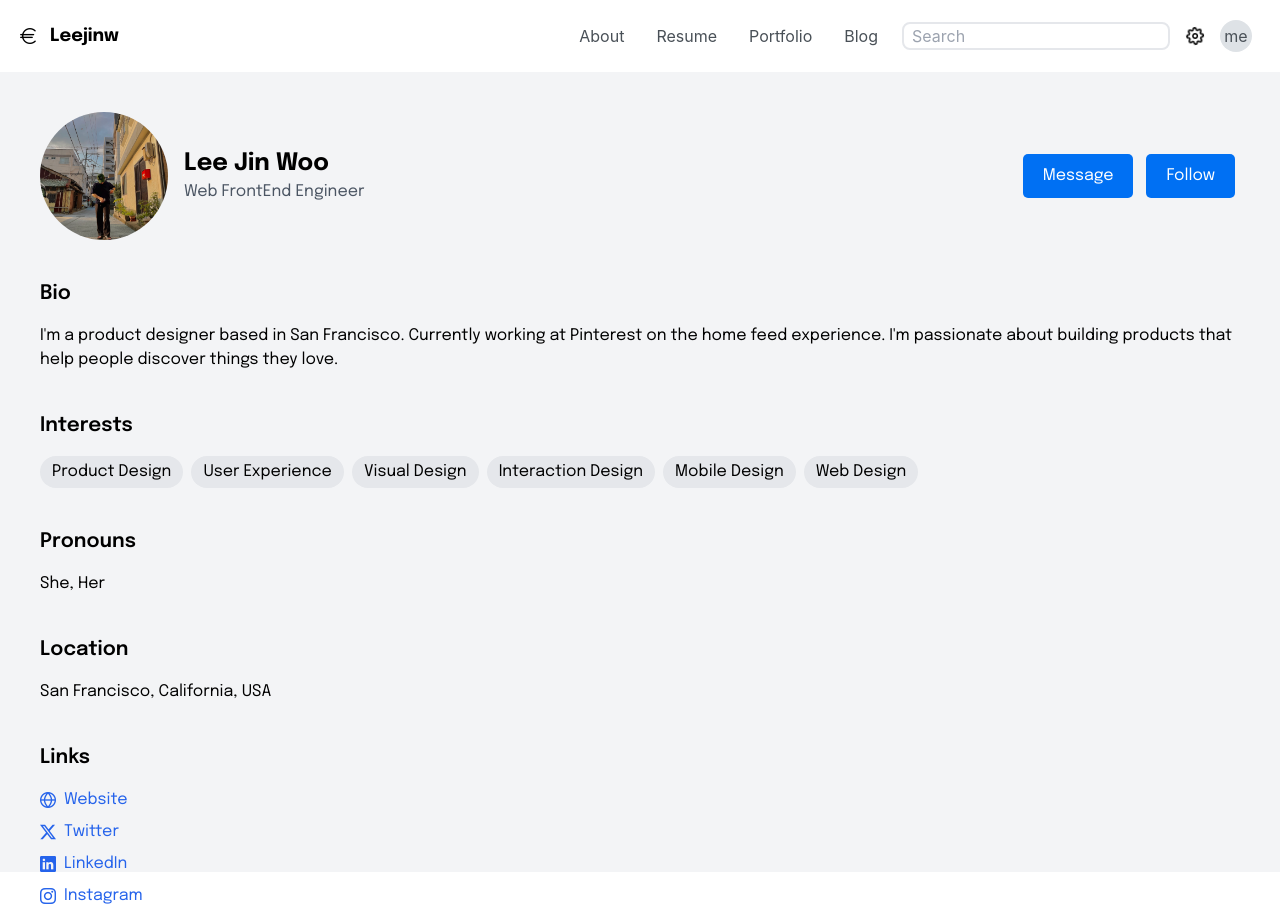
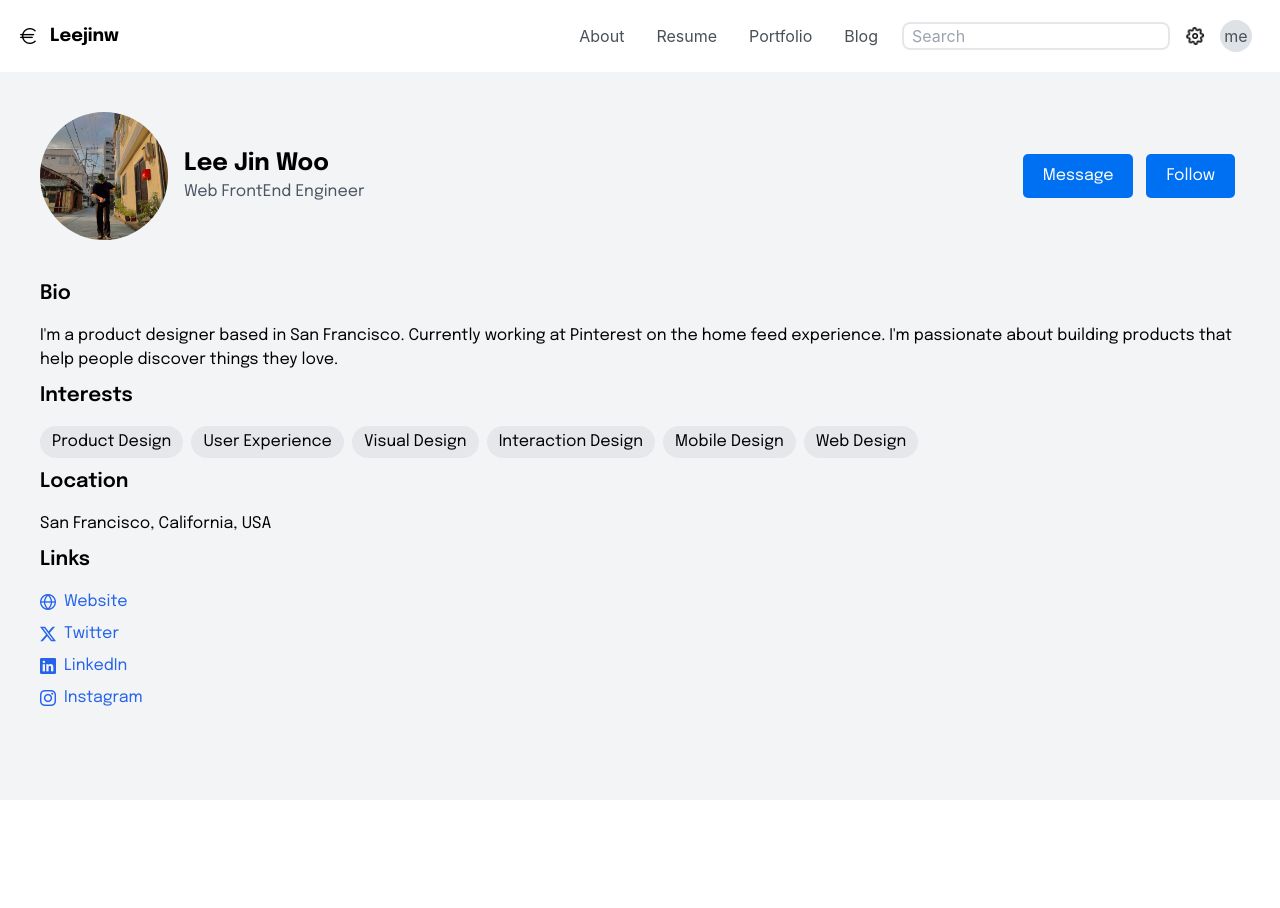
Before and after one commit to dlwlsdn201/project--my_portfolio_2024--nextjs, a Next.js app: page /profile in a window 1280 px wide. After the commit the page ends 800 px from the top, so only its background shows below. Built offline with nearby package versions, Linux system fonts and the light colour scheme.

Commit message:
:lipstick: about page UI 1.0 개발 완료

```diff
--- a/next.config.mjs
+++ b/next.config.mjs
@@ -6,7 +6,7 @@ const __dirname = path.dirname(__filename);
 
 /** @type {import('next').NextConfig} */
 const nextConfig = {
-  reactStrictMode: true,
+  reactStrictMode: false,
   swcMinify: true,
   images: {
     domains: ["placehold.co"],
--- a/src/app/profile/page.tsx
+++ b/src/app/profile/page.tsx
@@ -4,8 +4,11 @@ import {
   UserLocation,
   UserLinks,
 } from "@entities/user/ui";
-import { ProfileBio, ProfileInterests } from "@features/profiles";
+import InterestWidget from "@widgets/About/ui/InterestWidget";
+import IntroduceWidget from "@widgets/About/ui/IntroduceWidget";
 import { Button } from "primereact/button";
+import LocationWidget from "@widgets/About/ui/LocationWidget";
+import LinkWidget from "@widgets/About/ui/LinkWidget";
 
 const ProfilePage = () => {
   return (
@@ -18,20 +21,10 @@ const ProfilePage = () => {
             <Button label='Follow' className='p-button-primary' />
           </div>
         </header>
-        <ProfileBio />
-        <ProfileInterests />
-        <section className='mb-10'>
-          <h2 className='text-xl font-semibold mb-4'>Pronouns</h2>
-          <UserPronouns />
-        </section>
-        <section className='mb-10'>
-          <h2 className='text-xl font-semibold mb-4'>Location</h2>
-          <UserLocation />
-        </section>
-        <section className='mb-10'>
-          <h2 className='text-xl font-semibold mb-4'>Links</h2>
-          <UserLinks />
-        </section>
+        <IntroduceWidget />
+        <InterestWidget />
+        <LocationWidget />
+        <LinkWidget />
       </main>
     </div>
   );
--- /dev/null
+++ b/src/entities/profiles/Links.tsx
@@ -0,0 +1,10 @@
+import { UserLinks } from "@entities/user/ui";
+
+export const Links = () => {
+  return (
+    <>
+      <h2 className='text-xl font-semibold mb-4'>Links</h2>
+      <UserLinks />
+    </>
+  );
+};
--- /dev/null
+++ b/src/entities/profiles/Location.tsx
@@ -0,0 +1,10 @@
+import { UserLocation } from "@entities/user/ui";
+
+export const Location = () => {
+  return (
+    <>
+      <h2 className='text-xl font-semibold mb-4'>Location</h2>
+      <UserLocation />
+    </>
+  );
+};
--- a/src/features/profiles/ProfileBio.tsx
+++ b/src/entities/profiles/ProfileBio.tsx
@@ -2,13 +2,13 @@ import { SectionTitle } from "@shared/ui/title";
 
 export const ProfileBio = () => {
   return (
-    <section className='mb-10'>
+    <>
       <SectionTitle>Bio</SectionTitle>
       <p>
         I&apos;m a product designer based in San Francisco. Currently working at
         Pinterest on the home feed experience. I&apos;m passionate about
         building products that help people discover things they love.
       </p>
-    </section>
+    </>
   );
 };
--- a/src/features/profiles/ProfileInterests.tsx
+++ b/src/entities/profiles/ProfileInterests.tsx
@@ -2,7 +2,7 @@ import { SectionTitle } from "@shared/ui/title";
 
 export const ProfileInterests = () => {
   return (
-    <section className='mb-10'>
+    <>
       <SectionTitle>Interests</SectionTitle>
       <div className='flex flex-wrap gap-2'>
         <span className='bg-gray-200 py-1 px-3 rounded-full'>
@@ -22,6 +22,6 @@ export const ProfileInterests = () => {
         </span>
         <span className='bg-gray-200 py-1 px-3 rounded-full'>Web Design</span>
       </div>
-    </section>
+    </>
   );
 };
--- a/src/features/profiles/index.ts
+++ b/src/entities/profiles/index.ts
@@ -1,2 +1,4 @@
 export { ProfileBio } from "./ProfileBio";
 export { ProfileInterests } from "./ProfileInterests";
+export { Location } from "./Location";
+export { Links } from "./Links";
--- /dev/null
+++ b/src/widgets/About/style/common.styled.tsx
@@ -0,0 +1,5 @@
+import styled from "styled-components";
+
+export const Section = styled.section`
+  margin-bottom: 0.625rem;
+`;
--- /dev/null
+++ b/src/widgets/About/ui/InterestWidget.tsx
@@ -0,0 +1,14 @@
+"use client";
+
+import { ProfileInterests } from "@entities/profiles";
+import { Section } from "../style/common.styled";
+
+const InterestWidget = () => {
+  return (
+    <Section>
+      <ProfileInterests />
+    </Section>
+  );
+};
+
+export default InterestWidget;
--- /dev/null
+++ b/src/widgets/About/ui/IntroduceWidget.tsx
@@ -0,0 +1,14 @@
+"use client";
+
+import { ProfileBio } from "@entities/profiles";
+import { Section } from "../style/common.styled";
+
+const IntroduceWidget = () => {
+  return (
+    <Section>
+      <ProfileBio />
+    </Section>
+  );
+};
+
+export default IntroduceWidget;
--- /dev/null
+++ b/src/widgets/About/ui/LinkWidget.tsx
@@ -0,0 +1,14 @@
+"use client";
+
+import { Links } from "@entities/profiles";
+import { Section } from "../style/common.styled";
+
+const LinkWidget = () => {
+  return (
+    <Section>
+      <Links />
+    </Section>
+  );
+};
+
+export default LinkWidget;
--- /dev/null
+++ b/src/widgets/About/ui/LocationWidget.tsx
@@ -0,0 +1,14 @@
+"use client";
+
+import { Location } from "@entities/profiles";
+import { Section } from "../style/common.styled";
+
+const LocationWidget = () => {
+  return (
+    <Section>
+      <Location />
+    </Section>
+  );
+};
+
+export default LocationWidget;
```
